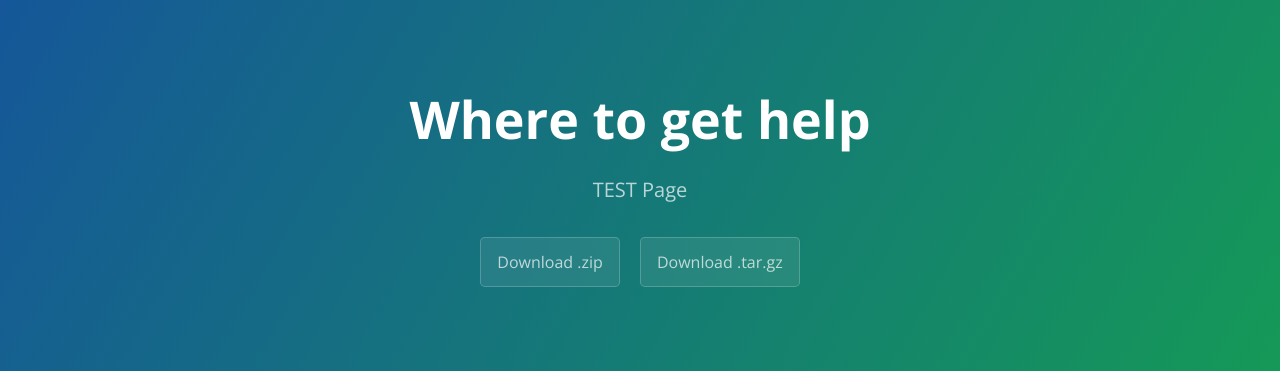
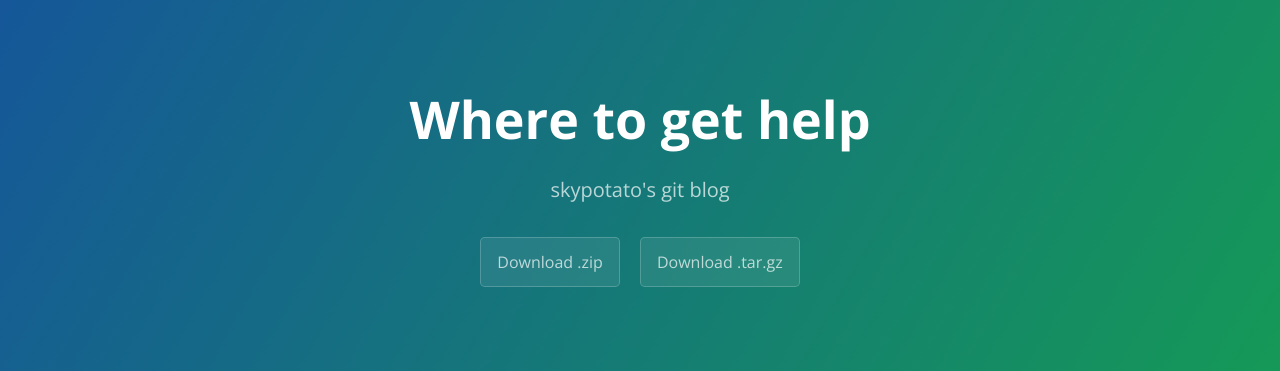
Before and after one commit to skypotato/skypotato.github.io, a Jekyll site: the page built from docs/SUPPORT.md, in a window 1280 px wide. Shown: the top 371 px of the page. Built offline with Jekyll 4.4.1, drawn with Linux system fonts in a browser that asks for light colours; our own code applies the rules of GitHub Pages for plain Markdown files.

Commit message:
Update _config.yml

```diff
--- a/_config.yml
+++ b/_config.yml
@@ -1,5 +1,5 @@
-title: TEST
-description: TEST Page
+title: skypotato
+description: skypotato's git blog
 show_downloads: true
 google_analytics:
 theme: jekyll-theme-cayman
```
